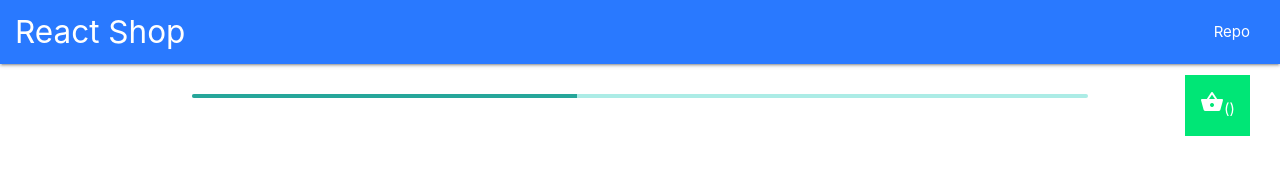
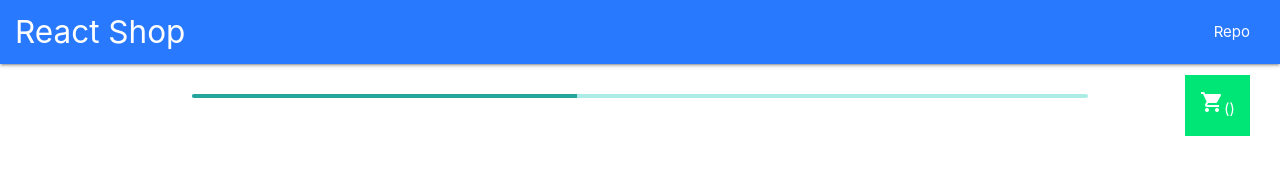
Before and after one commit to xshevska/react-store, a React (Create React App) app: page / in a window 1280 px wide. Shown: the top 180 px of the page. Built offline with nearby package versions, Linux system fonts and the light colour scheme; no server answers.

Commit message:
refactoring
refactoring

```diff
--- a/src/components/Alert.jsx
+++ b/src/components/cart/Alert.jsx
@@ -4,7 +4,7 @@ function Alert(props) {
     const {name = "", closeAlert = Function.prototype} = props;
 
     useEffect(() => {
-        const timerId = setTimeout(closeAlert, 3000); //спустя 3 секунды
+        const timerId = setTimeout(closeAlert, 3000);
 
         return () => {
             clearTimeout(timerId)
--- a/src/components/Cart.jsx
+++ b/src/components/cart/Cart.jsx
@@ -5,7 +5,7 @@ function Cart(props) {
     } = props;
     return (
         <div className="cart green accent-3 white-text" onClick={handleBasketShow}>
-            <i className = "material-icons">shopping_basket</i>
+            <i className = "material-icons">shopping_cart</i>
             ({quantity ? <span className = "cart-quantity">{quantity}</span> : null})
         </div>
 
```
Also changed, not shown: src/components/Shop.jsx (+4 -4 lines), src/components/cart/BasketItem.jsx (renamed from src/components/BasketItem.jsx), src/components/cart/BasketList.jsx (renamed from src/components/BasketList.jsx), src/components/products/GoodList.jsx (renamed from src/components/GoodList.jsx), src/components/products/GoodsItem.jsx (renamed from src/components/GoodsItem.jsx).
